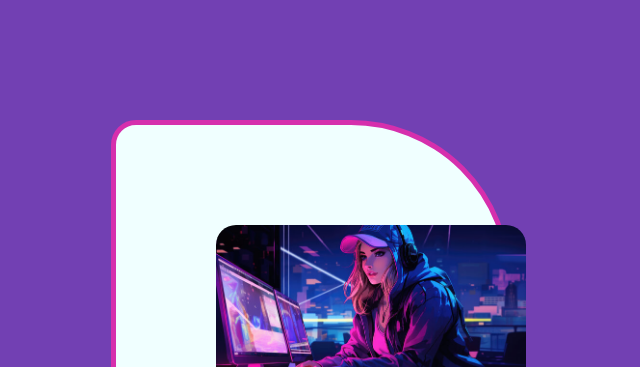
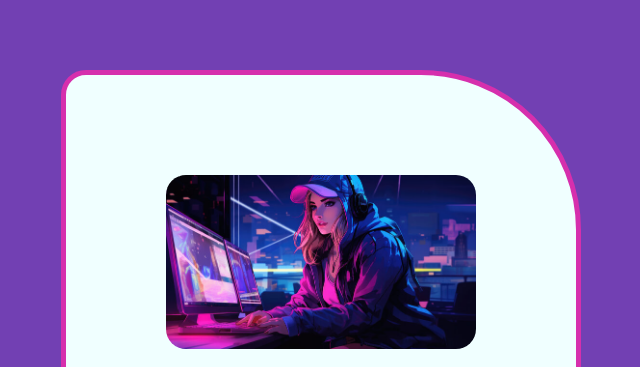
Before and after one commit to lucerolino93/lucero, a plain HTML site: page FLEXBOX/PERFIL/index.html in a window 1280 px wide. Shown: the top 367 px of the page, without its empty margins (329-969 px from the left). Drawn offline with Linux system fonts and the light colour scheme.

Commit message:
corregido

```diff
--- a/FLEXBOX/PERFIL/style.css
+++ b/FLEXBOX/PERFIL/style.css
@@ -4,6 +4,7 @@ body {
     margin: 50px;
     padding: 60px;
     background-color: rgb(114, 64, 179);
+    display: table-cell;
 
 
 }
```
